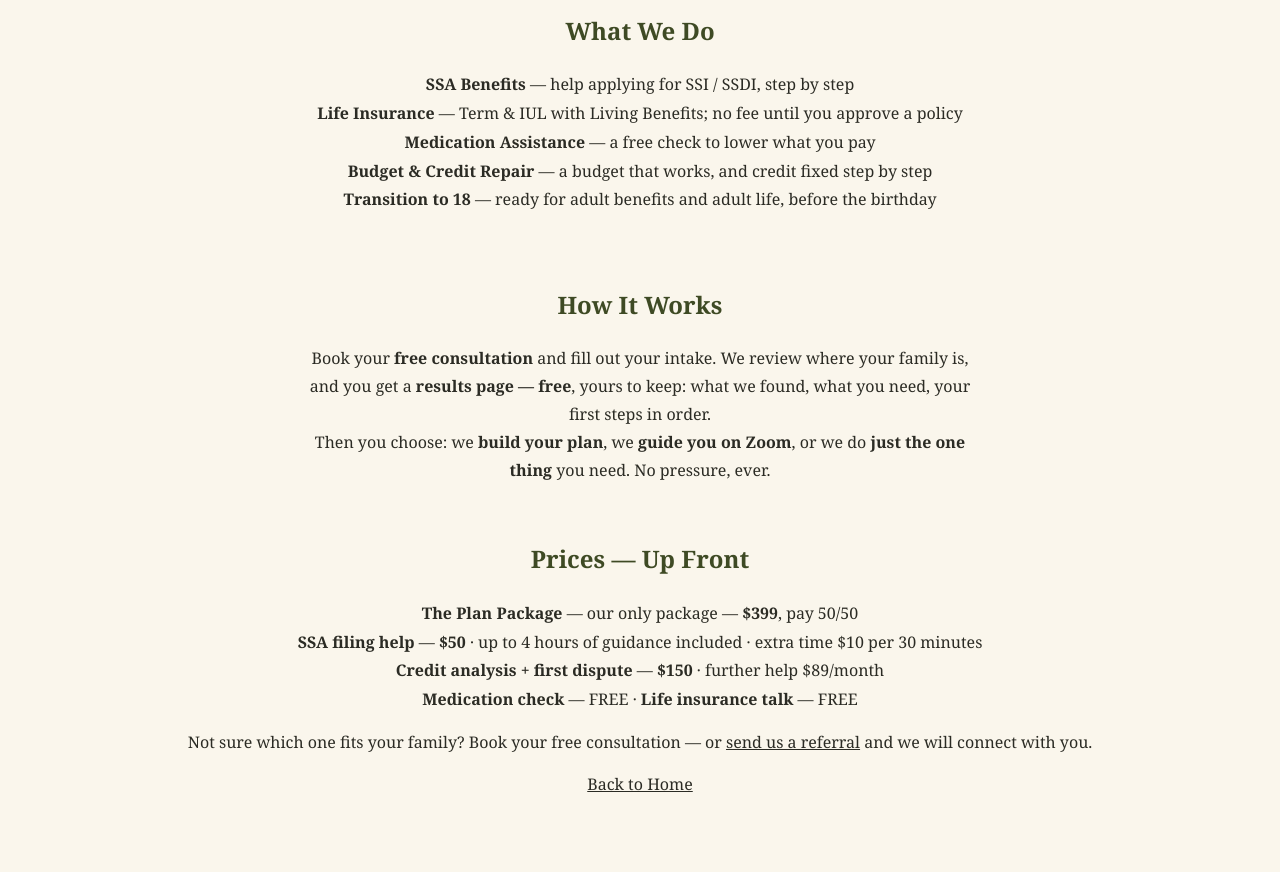
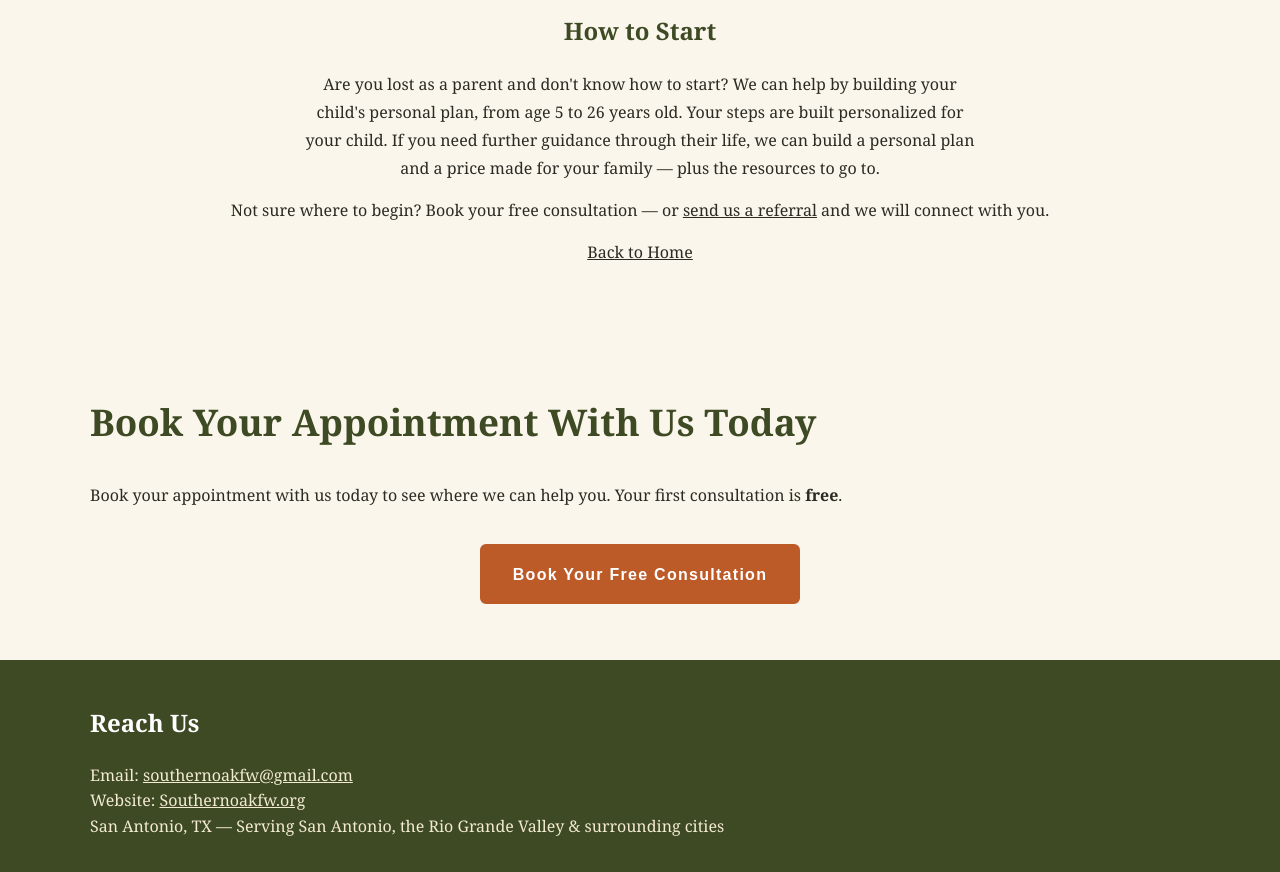
Before and after one commit to southernoakfw-ja/southernoakfw-ja.github.io, a plain HTML site: page services.html in a window 1280 px wide. Shown: the part 520-1392 px from the top of the page. Drawn offline with Linux system fonts and the light colour scheme.

Commit message:
Services page: remove services list and prices, new How to Start (owner text)

```diff
--- a/services.html
+++ b/services.html
@@ -41,39 +41,13 @@
     </div>
   </section>
 
-  <section class="section" id="what-we-do">
+  <section class="section">
     <div class="wrap" style="text-align:center">
-      <h2 style="font-size:1.5rem">What We Do</h2>
-      <p style="font-size:1rem;line-height:1.8">
-        <strong>SSA Benefits</strong> — help applying for SSI / SSDI, step by step<br>
-        <strong>Life Insurance</strong> — Term &amp; IUL with Living Benefits; no fee until you approve a policy<br>
-        <strong>Medication Assistance</strong> — a free check to lower what you pay<br>
-        <strong>Budget &amp; Credit Repair</strong> — a budget that works, and credit fixed step by step<br>
-        <strong>Transition to 18</strong> — ready for adult benefits and adult life, before the birthday
+      <h2 style="font-size:1.5rem">How to Start</h2>
+      <p style="font-size:1rem;line-height:1.75;max-width:680px;margin:0 auto">
+        Are you lost as a parent and don't know how to start? We can help by building your child's personal plan, from age 5 to 26 years old. Your steps are built personalized for your child. If you need further guidance through their life, we can build a personal plan and a price made for your family — plus the resources to go to.
       </p>
-    </div>
-  </section>
-
-  <section class="section" style="padding-top:0">
-    <div class="wrap" style="text-align:center">
-      <h2 style="font-size:1.5rem">How It Works</h2>
-      <p style="font-size:1rem;line-height:1.75;max-width:680px;margin:0 auto">
-        Book your <strong>free consultation</strong> and fill out your intake. We review where your family is, and you get a <strong>results page — free</strong>, yours to keep: what we found, what you need, your first steps in order.<br>
-        Then you choose: we <strong>build your plan</strong>, we <strong>guide you on Zoom</strong>, or we do <strong>just the one thing</strong> you need. No pressure, ever.
-      </p>
-    </div>
-  </section>
-
-  <section class="section" style="padding-top:0">
-    <div class="wrap" style="text-align:center">
-      <h2 style="font-size:1.5rem">Prices — Up Front</h2>
-      <p style="font-size:1rem;line-height:1.8">
-        <strong>The Plan Package</strong> — our only package — <strong>$399</strong>, pay 50/50<br>
-        <strong>SSA filing help</strong> — <strong>$50</strong> · up to 4 hours of guidance included · extra time $10 per 30 minutes<br>
-        <strong>Credit analysis + first dispute</strong> — <strong>$150</strong> · further help $89/month<br>
-        <strong>Medication check</strong> — FREE · <strong>Life insurance talk</strong> — FREE
-      </p>
-      <p>Not sure which one fits your family? Book your free consultation — or <a href="referral.html">send us a referral</a> and we will connect with you.</p>
+      <p>Not sure where to begin? Book your free consultation — or <a href="referral.html">send us a referral</a> and we will connect with you.</p>
       <p><a href="index.html">Back to Home</a></p>
     </div>
   </section>
```
